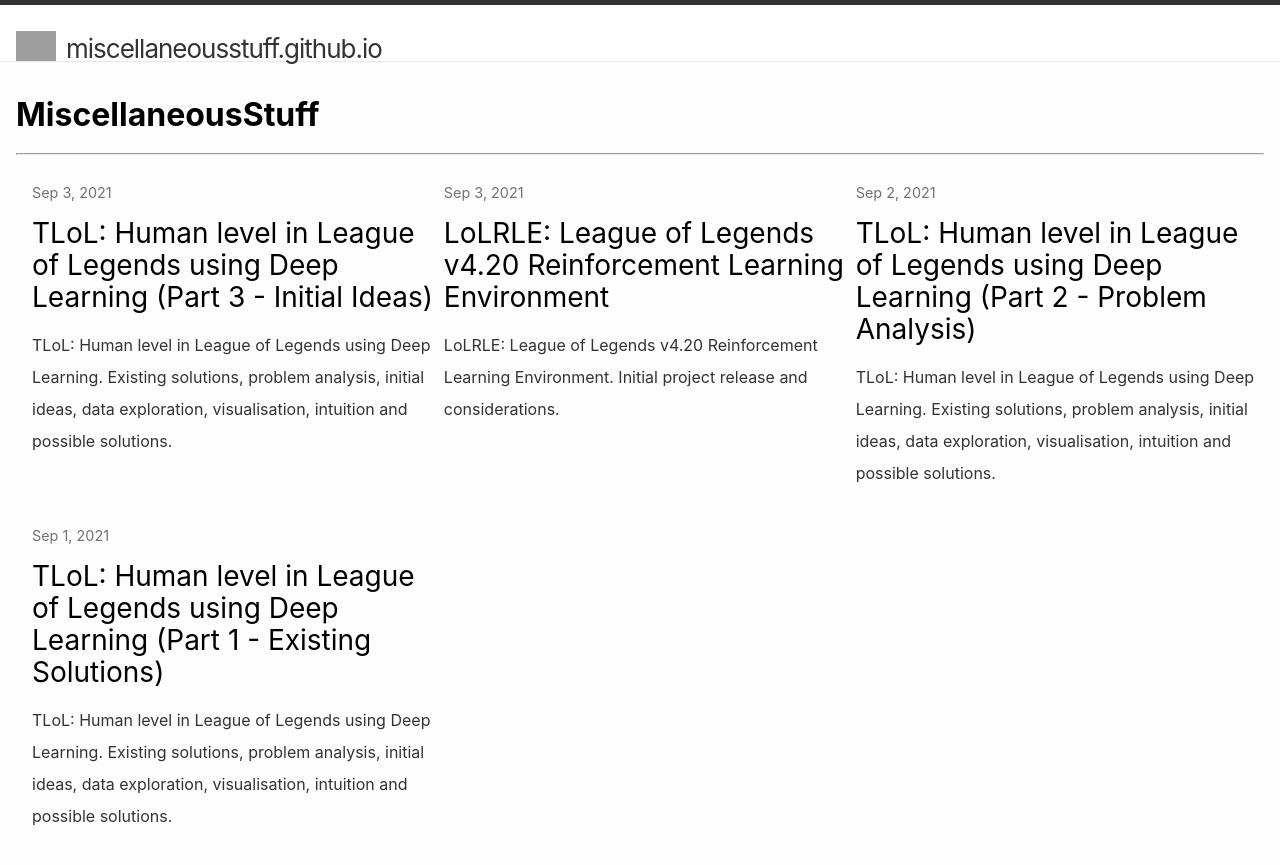
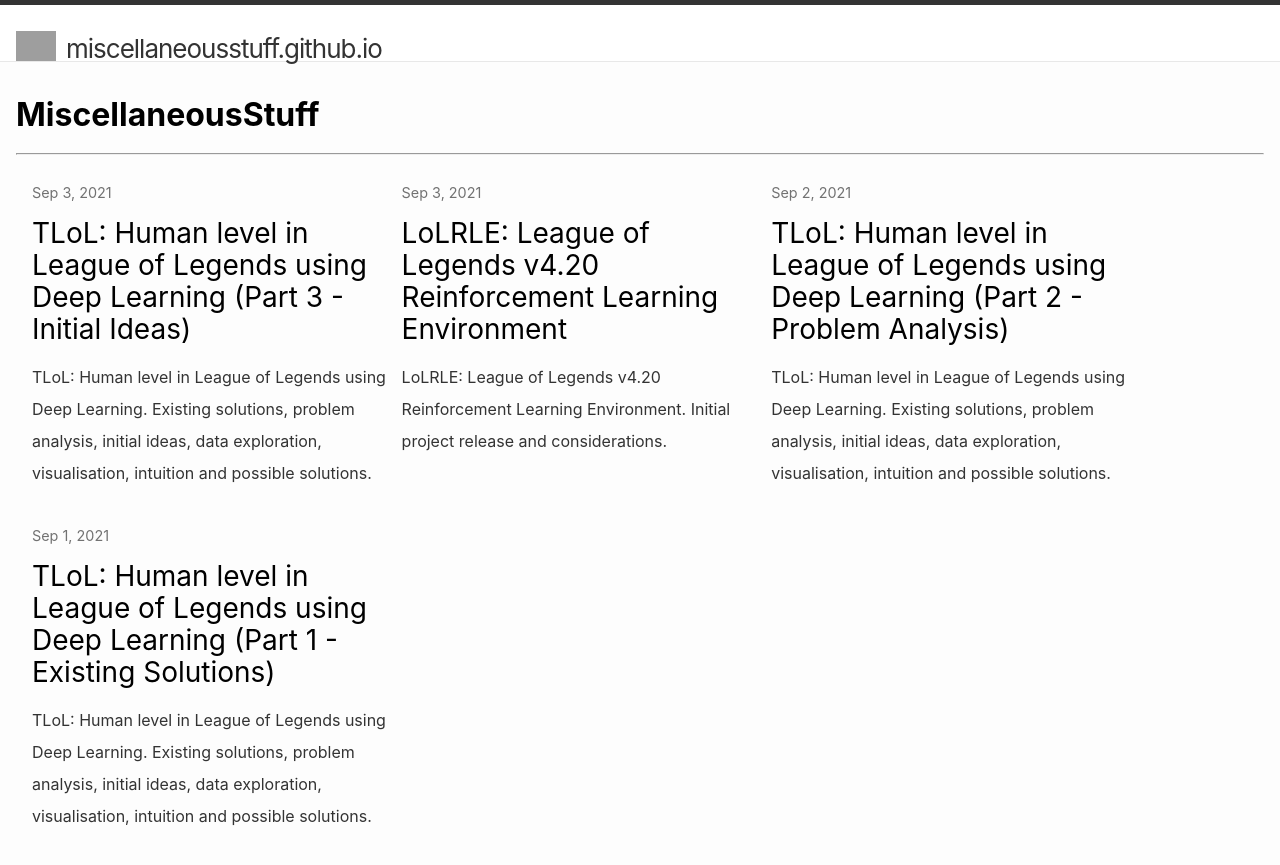
Before and after one commit to MiscellaneousStuff/miscellaneousstuff.github.io, a Jekyll site: the page built from index.html, in a window 1280 px wide. Shown: the top 865 px of the page. Built offline with Jekyll 4.4.1, drawn with Linux system fonts in a browser that asks for light colours; grey boxes are pictures that could not be loaded.

Commit message:
add max width to page content on landing

```diff
--- a/css/main.css
+++ b/css/main.css
@@ -51,6 +51,11 @@
 
 
 /* site experimental */
+.container {
+  width: 100%;
+  max-width: 1120px;
+}
+
 .posts {
   display: flex;
   flex-direction: row;
--- a/index.html
+++ b/index.html
@@ -5,6 +5,7 @@
 <div class="home">
     <h1>MiscellaneousStuff</h1>
     <hr />
+    <div class="container">
         <div class="posts">
             {% for post in site.posts %}
             <div class="post_container">
@@ -19,3 +20,4 @@
             {% endfor %}
         </div>
     </div>
+</div>
```
Lines whose indentation alone changed are shown as unchanged.
